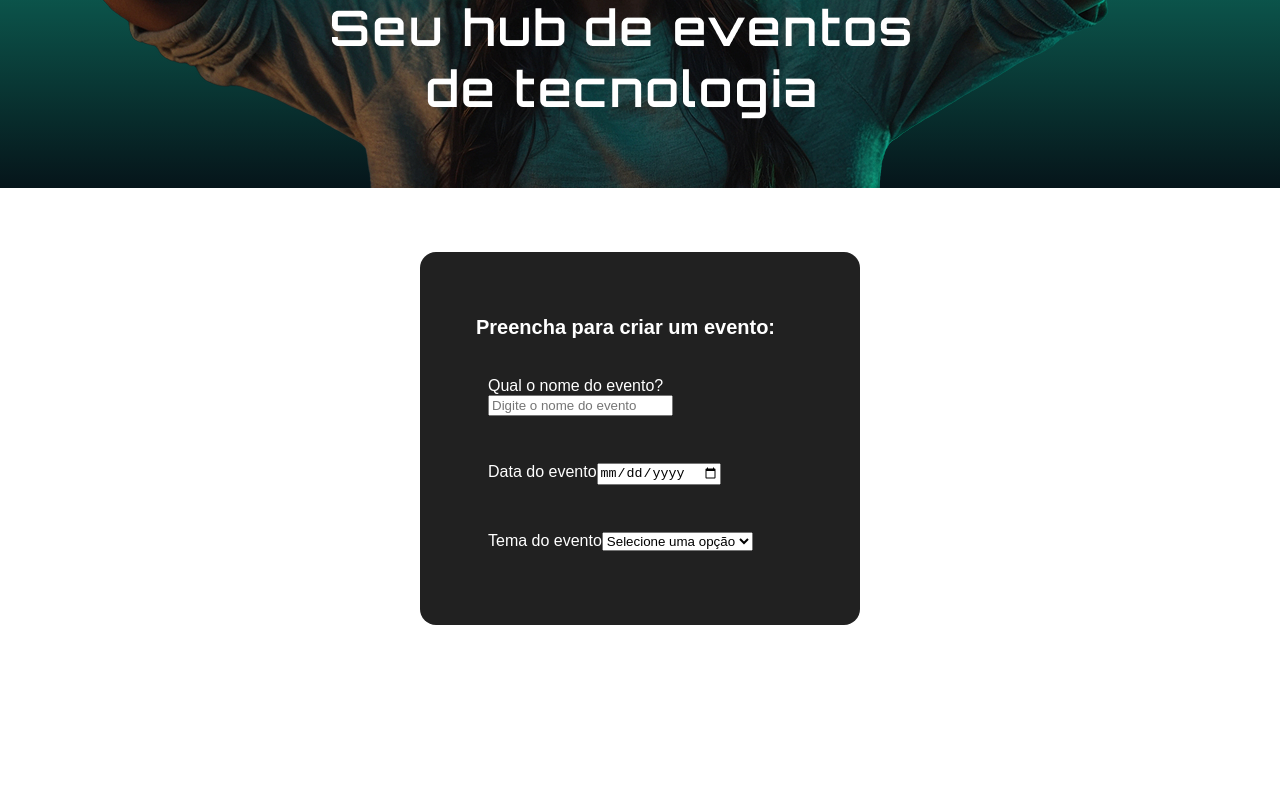
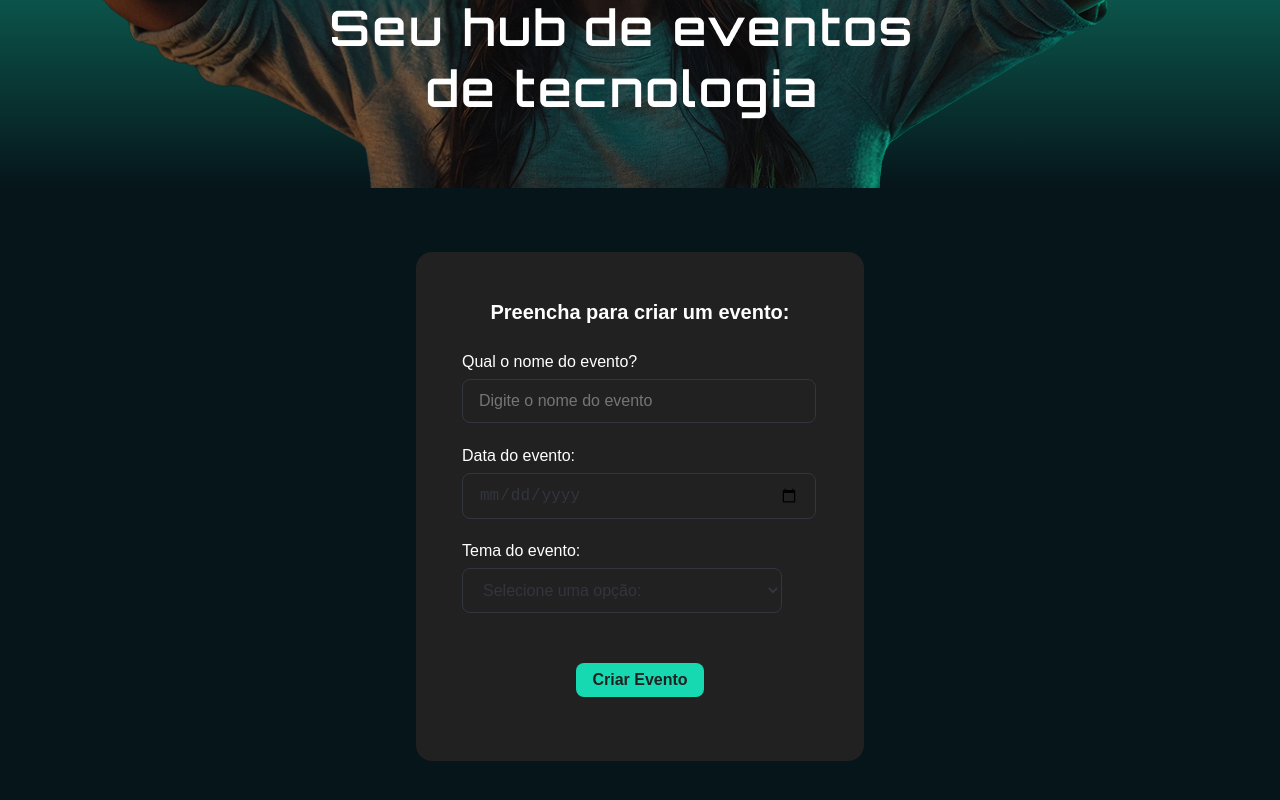
Before and after one commit to IsaZambe/Tecboard, a React (Vite) app: page / in a window 1280 px wide. Shown: the part 494-1294 px from the top of the page. Before the commit the page ends 1183 px from the top, so only its background shows below. Built offline with nearby package versions, Linux system fonts and the light colour scheme.

Commit message:
feat(form): criação do form com estilização e componente de título

```diff
--- a/src/App.css
+++ b/src/App.css
@@ -14,25 +14,42 @@ header img {
   max-width: 90%;
 }
 
-section {
+.conteudo-banner {
   background: var(--gradiente-banner);
   display: flex;
   justify-content: center;
 }
 
-section img {
+.conteudo-banner img {
   max-width: 90%;
 }
 
 /* FORMULÁRIO */
 
+.conteudo-body {
+  background-color: var(--cor-fundo-geral);
+  padding: 4rem 25.5rem;
+}
+
 .form-evento {
   background-color: var(--cor-fundo-componentes);
-  padding: 2rem 1.75rem;
-  margin: 64px auto;
+  padding: 2rem;
+  margin: auto;
   width: 24rem;
   max-width: 90%;
   border-radius: 1rem;
+  display: flex;
+  flex-direction: column;
+  gap: 0.5rem;
+}
+
+.form-titulo {
+  font-family: var(--fonte-titulo);
+  font-size: var(--fonte-body-l);
+  color: var(--cor-branca);
+  font-size: var(--fonte-body-l);
+  margin-bottom: 1rem;
+  text-align: center;
 }
 
 .form-subtitulo {
@@ -41,14 +58,38 @@ section img {
   font-family: var(--fonte-primaria);
 }
 
-.form-titulo {
-  font-family: var(--fonte-titulo);
-  color: var(--cor-branca);
-  margin: 2rem 1.75rem;
-  font-size: var(--fonte-body-l);
+.form-campo {
+  border: none;
+  /* margin: 2rem 1.75rem; */
+  display: flex;
+  flex-direction: column;
+  gap: 0.5rem;
 }
 
-.form-campo {
-  border: 0;
-  margin: 2rem 1.75rem;
+.form-input {
+  background-color: var(--cor-fundo-componentes);
+  border: 1px solid var(--cor-texto-secundario);
+  color: var(--cor-texto-secundario);
+  font-size: var(--fonte-body-m);
+  border-radius: 0.5rem;
+  width: 90%;
+  padding: 0.75rem 1rem;
+  /* margin: 0.5rem 1.75rem; */
 }
+
+.form-botao {
+  width: 8rem;
+  background-color: var(--cor-destaque);
+  border-radius: 0.5rem;
+  border: none;
+  margin: 2rem 8rem;
+  width: 8rem;
+  padding: 0.5rem 1rem;
+}
+
+.form-botao-texto {
+  color: var(--cor-fundo-componentes);
+  font-family: var(--fonte-primaria);
+  font-size: var(--fonte-body-m);
+  font-weight: 600;
+}
--- a/src/App.jsx
+++ b/src/App.jsx
@@ -3,10 +3,21 @@ import "./index.css";
 
 // COMPONENTE FORM
 
+function TituloDoFormulario(props) {
+  return (
+    <h2 className="form-titulo">
+      {props.children}
+    </h2>
+  )
+}
+
 function FormularioDeEvento() {
   return (
     <form className="form-evento">
-      <h2 className="form-titulo">Preencha para criar um evento:</h2>
+      <TituloDoFormulario>
+        Preencha para criar um evento:
+      </TituloDoFormulario>
+
       <fieldset className="form-campo">
         <label className="form-subtitulo" htmlFor="">
           Qual o nome do evento?
@@ -20,21 +31,17 @@ function FormularioDeEvento() {
 
       <fieldset className="form-campo">
         <label className="form-subtitulo" htmlFor="">
-          Data do evento
+          Data do evento:
         </label>
-        <input
-          type="date"
-          placeholder="Digite o nome do evento"
-          className="form-input"
-        />
+        <input type="date" placeholder="XX/XX/XXXX" className="form-input" />
       </fieldset>
 
       <fieldset className="form-campo">
         <label className="form-subtitulo" htmlFor="">
-          Tema do evento
+          Tema do evento:
         </label>
         <select className="form-input" id="tema-evento">
-          <option value="">Selecione uma opção</option>
+          <option value="">Selecione uma opção:</option>
           <option value="ia">IA</option>
           <option value="front-end">Front-End</option>
           <option value="backend">Backend</option>
@@ -43,6 +50,10 @@ function FormularioDeEvento() {
           <option value="Cloud">Cloud</option>
         </select>
       </fieldset>
+
+      <button className="form-botao">
+        <span className="form-botao-texto">Criar Evento</span>
+      </button>
     </form>
   );
 }
@@ -53,13 +64,15 @@ function App() {
       <header>
         <img className="" src="/public/logo.png" alt="logo Tecboard" />
       </header>
-      <section>
+      <section className="conteudo-banner">
         <img
           src="/public/banner.png"
           alt="imagem de uma mulher com óculos VR em um fundo verde água"
         />
       </section>
-      <FormularioDeEvento />
+      <section className="conteudo-body">
+        <FormularioDeEvento />
+      </section>
     </main>
   );
 }
```
